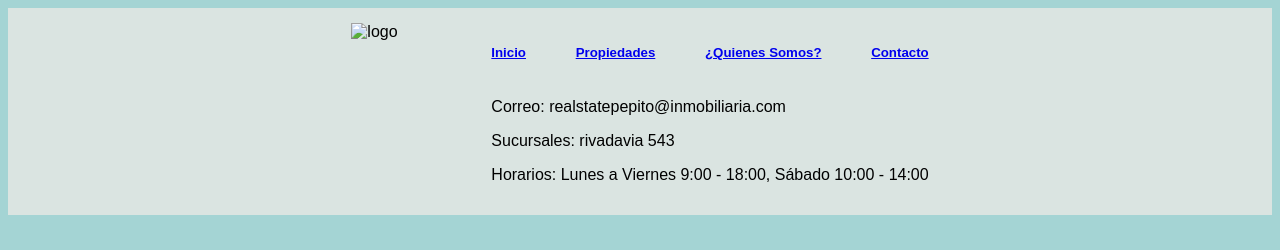
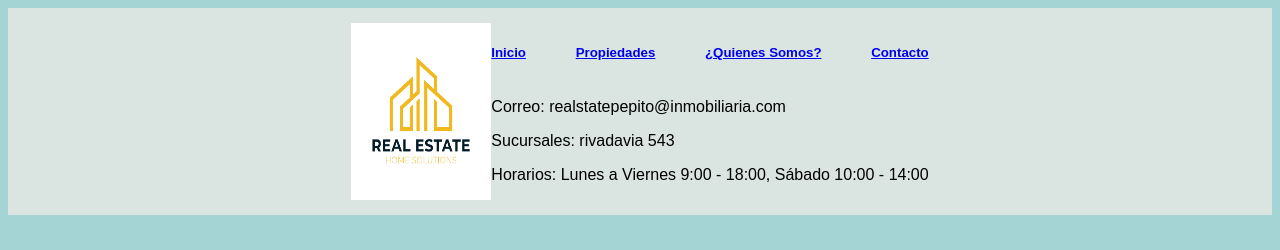
Before and after one commit to ezequielpamich/Examen, a plain HTML site: page index.html in a window 1280 px wide. Shown: the top 250 px of the page. Drawn offline with Linux system fonts and the light colour scheme.

Commit message:
Update index.html

```diff
--- a/index.html
+++ b/index.html
@@ -9,7 +9,7 @@
 <body>
     <header>
         <div class="menuprincipal">
-            <img src="img/professional_yellow_logo.jpg/" alt="logo" width="140" >
+            <img src="img/professional_yellow_logo.jpg"/ alt="logo" width="140" >
 
             <div>
             <div class="menudenavegacion">
```
